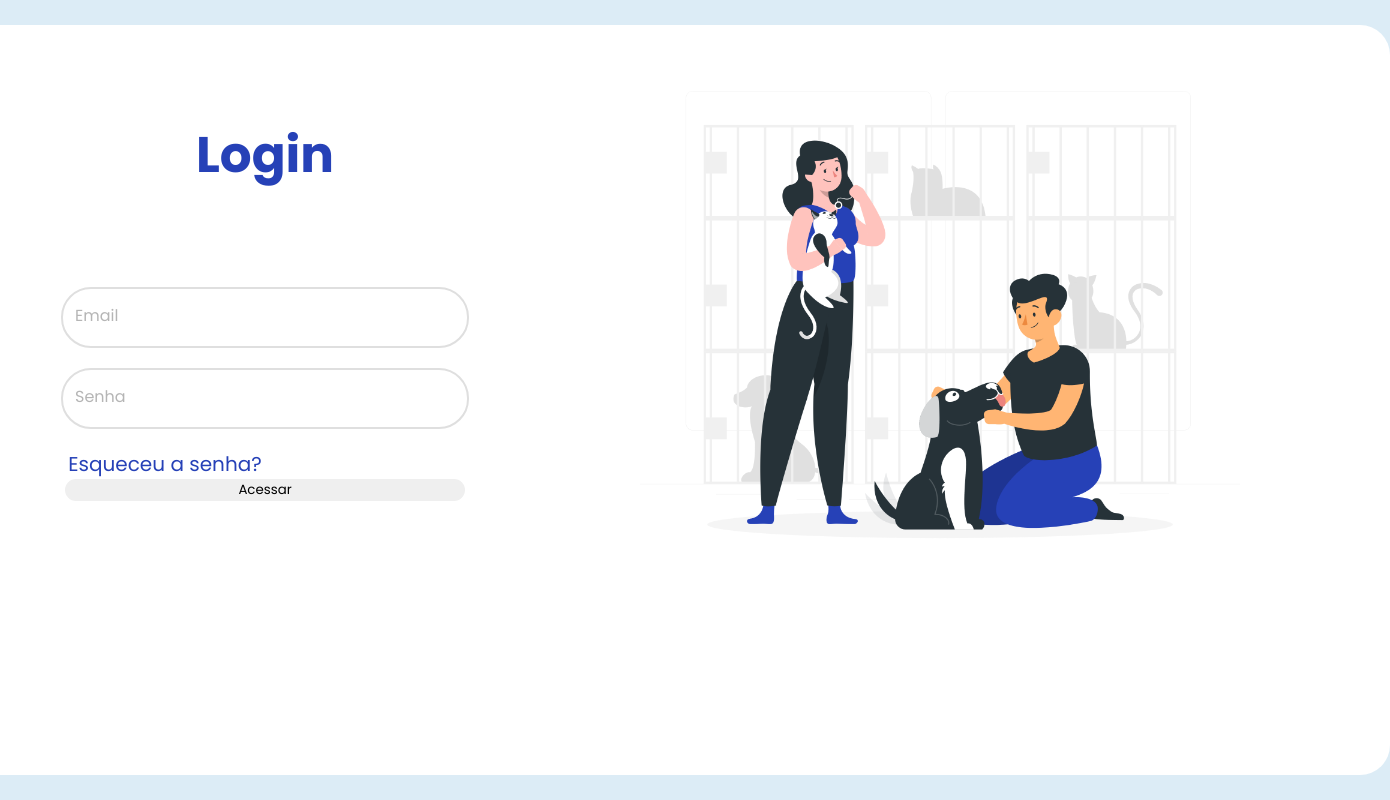
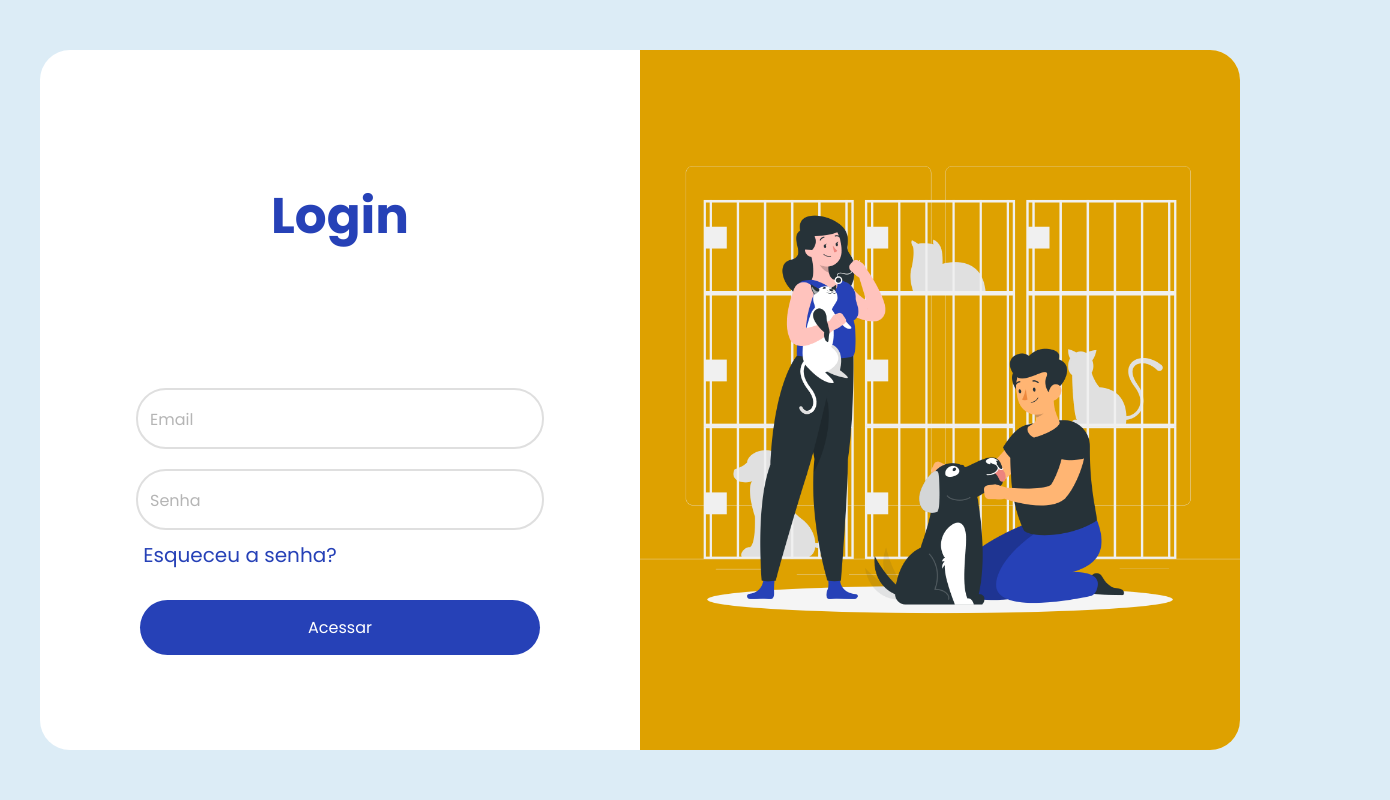
Before and after one commit to paulogmedeiros/J-Pets, a React (Create React App) app in the folder frontend/: page / in a window 1280 px wide. Shown: the whole page, 1390 px wide, since content can reach past the window. Built offline with nearby package versions, Linux system fonts and the light colour scheme.

Commit message:
Finalizando tela de login

```diff
--- a/frontend/src/views/Login/Login.css
+++ b/frontend/src/views/Login/Login.css
@@ -23,13 +23,11 @@ body {
     border-radius: 30px;
     display: flex;
     background-color: white;
-    width: 1500px;
-    height: 750px;
 }
 
 .container .formulario {
-    width: 50%;
-    height: 50%;
+    width: 600px;
+    height: 700px;
     display: flex;
     justify-content: center;
     align-items: center;
@@ -38,12 +36,13 @@ body {
 }
 
 .formulario h1 {
-    padding: 160px 0 60px 0;
+    padding: 0 0 100px 0;
     color: #2641B7;
     font-size: 50px;
 }
 
 .formulario input {
+    font-size: 20px;
     width: 400px;
     height: 55px;
     border: 2px solid #DFDFDF;
@@ -61,7 +60,7 @@ body {
 }
 
 .formulario a {
-    padding: 20px 200px 0 0;
+    padding: 10px 200px 30px 0;
     text-decoration: none;
     font: 20px bolder;
     font-family: 'Poppins', sans-serif;
@@ -72,11 +71,32 @@ body {
     color: black;
 }
 
-/* Código não finalizado */
 .formulario .btn-acessar {
-
-    height: 55px !important;
-    width: 400px !important;
+    font-size: 16px;
+    background-color: #2641B7;
+    color: white;
+    height: 55px;
+    width: 400px;
     border-radius: 30px;
     border: none;
 }
+
+.btn-acessar:hover {
+    cursor: pointer;
+    background-color: #FFFFFF;
+    color: #2641B7;
+    border: 1px solid #2641B7;
+}
+
+.img-login {
+    border-top-right-radius: 30px;
+    border-bottom-right-radius: 30px;
+    background-color: #DEA100;
+}
+
+.img-login .login_img {
+    padding-top: 50px;
+    display: flex;
+    justify-content: center;
+    align-items: center;
+}
```
Also changed, not shown: 1 other file (tests, documents, lock files or other folders).
